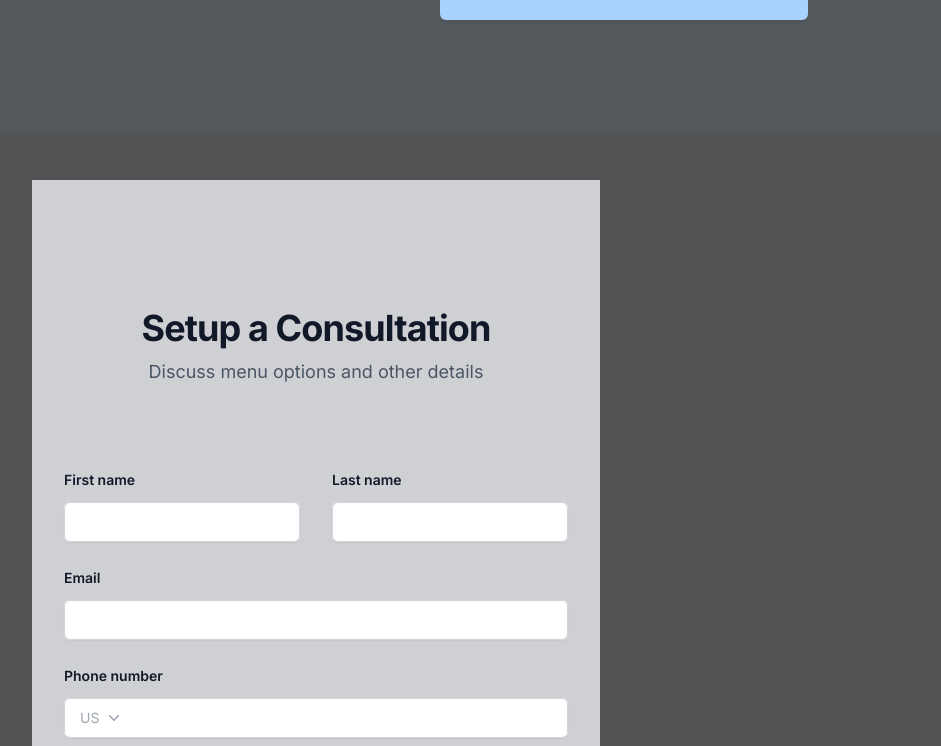
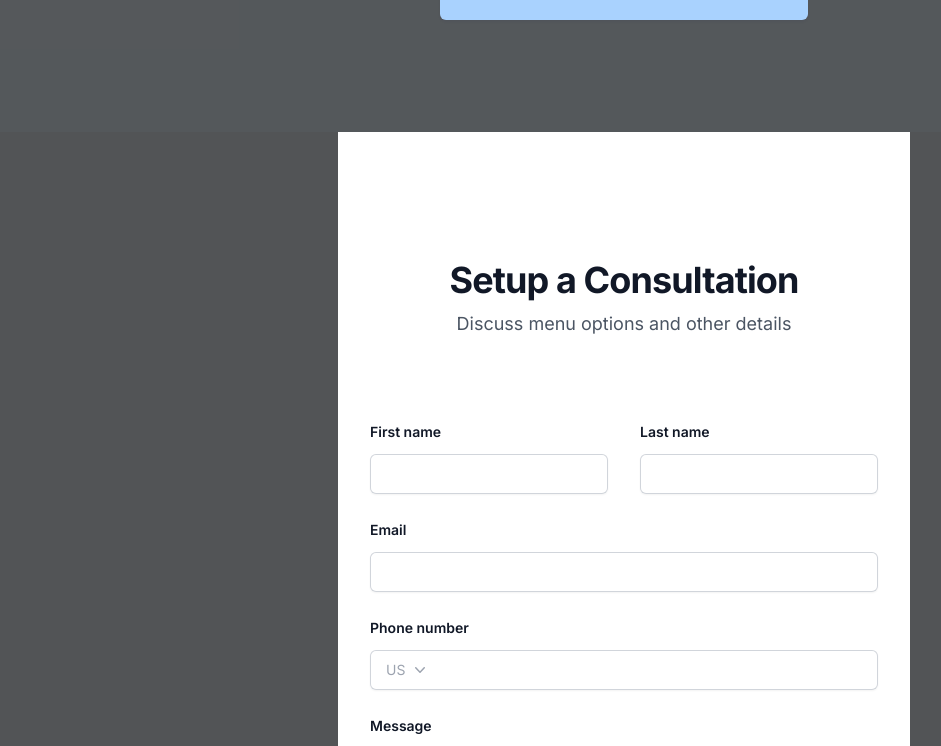
Before and after one commit to Ekalex/website, a Next.js app: page / in a window 1280 px wide. Shown: the part 3000-3746 px from the top of the page, without its empty margins (16-957 px from the left). Built offline with nearby package versions, Linux system fonts and the light colour scheme.

Commit message:
centered contact component

```diff
--- a/components/Contact/index.tsx
+++ b/components/Contact/index.tsx
@@ -3,13 +3,8 @@ import Image from "next/image";
 
 const Contact = () => {
   return (
-    <section className="mb-32 text-center lg:text-left">
-      <div className="px-6 py-12 md:px-12">
-        <div className="grid items-center lg:grid-cols-2 lg:gap-x-12 p-10px">
-        <div className="isolate bg-Gray px-6 py-24 sm:py-32 lg:px-8">
-  <div className="absolute inset-x-0 top-[-10rem] -z-10 transform-gpu overflow-hidden blur-3xl sm:top-[-20rem]" aria-hidden="true">
-    <div className="relative left-1/2 -z-10 aspect-[1155/678] w-[36.125rem] max-w-none -translate-x-1/2 rotate-[30deg] bg-gradient-to-tr from-[#ff80b5] to-[#9089fc] opacity-30 sm:left-[calc(50%-40rem)] sm:w-[72.1875rem]" ></div>
-  </div>
+    <section className="flex justify-center items-center">
+      <div className="isolate bg-white px-6 py-24 sm:py-32 lg:px-8">
         <div className="mx-auto max-w-2xl text-center">
           <h2 className="text-3xl font-bold tracking-tight text-gray-900 sm:text-4xl">Setup a Consultation</h2>
           <p className="mt-2 text-lg leading-8 text-gray-600">Discuss menu options and other details</p>
@@ -64,11 +59,7 @@ const Contact = () => {
             </div>
           </form>
       </div>
-        </div>
-      </div>
     </section>
-
-
   );
 };
 
```
Lines whose indentation alone changed are shown as unchanged.
